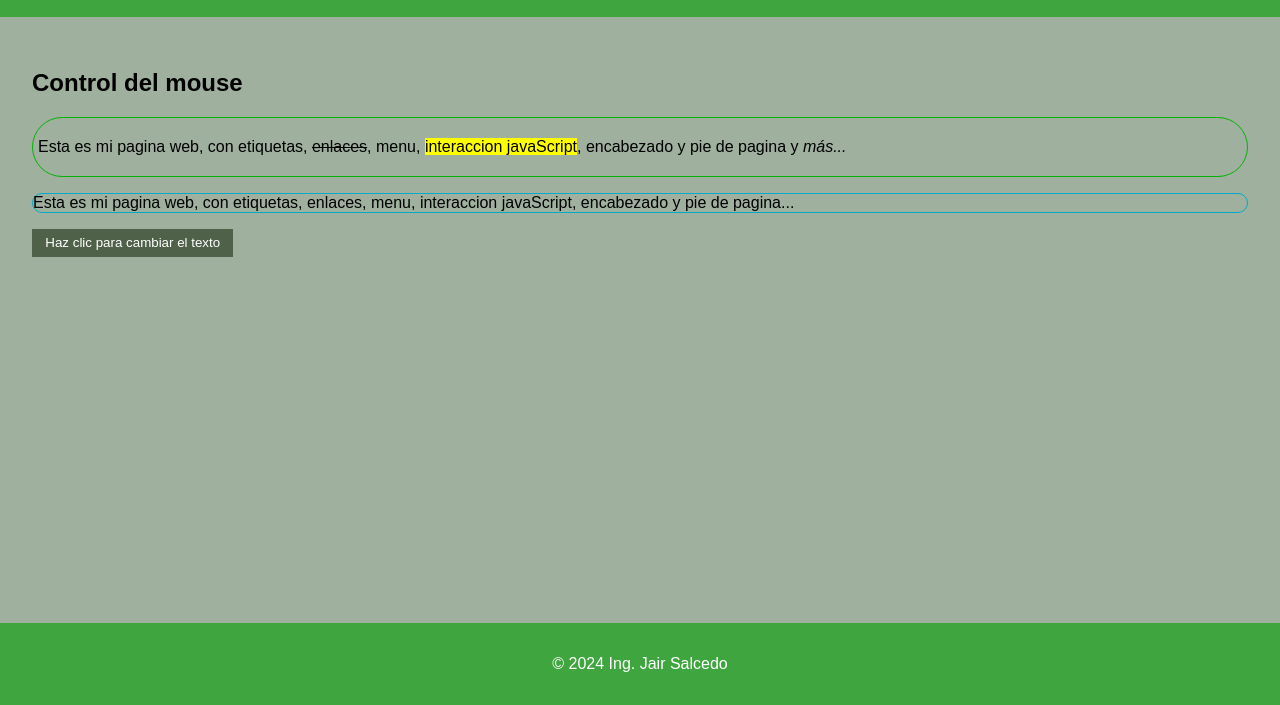
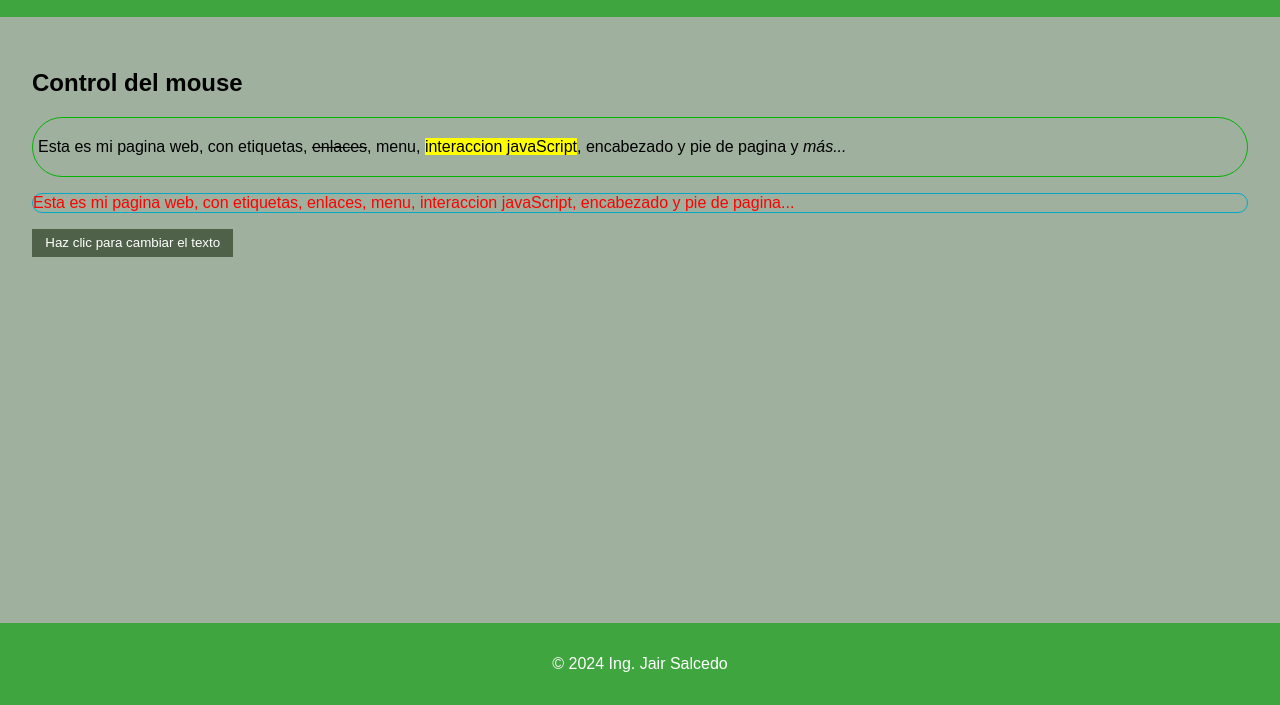
Before and after one commit to jsf0x/modulo15, a plain HTML site: page index.html in a window 1280 px wide. Shown: the part 95-800 px from the top of the page. Drawn offline with Linux system fonts and the light colour scheme.

Commit message:
Fix: Se arregla el color de texto del parrafo 2

```diff
--- a/index.html
+++ b/index.html
@@ -17,7 +17,7 @@
         border: 1px solid rgb(3, 170, 200);
         border-radius: 30px;
       }
-      #custon{
+      #color-texto{
         color: red;
       }
     </style>
```
